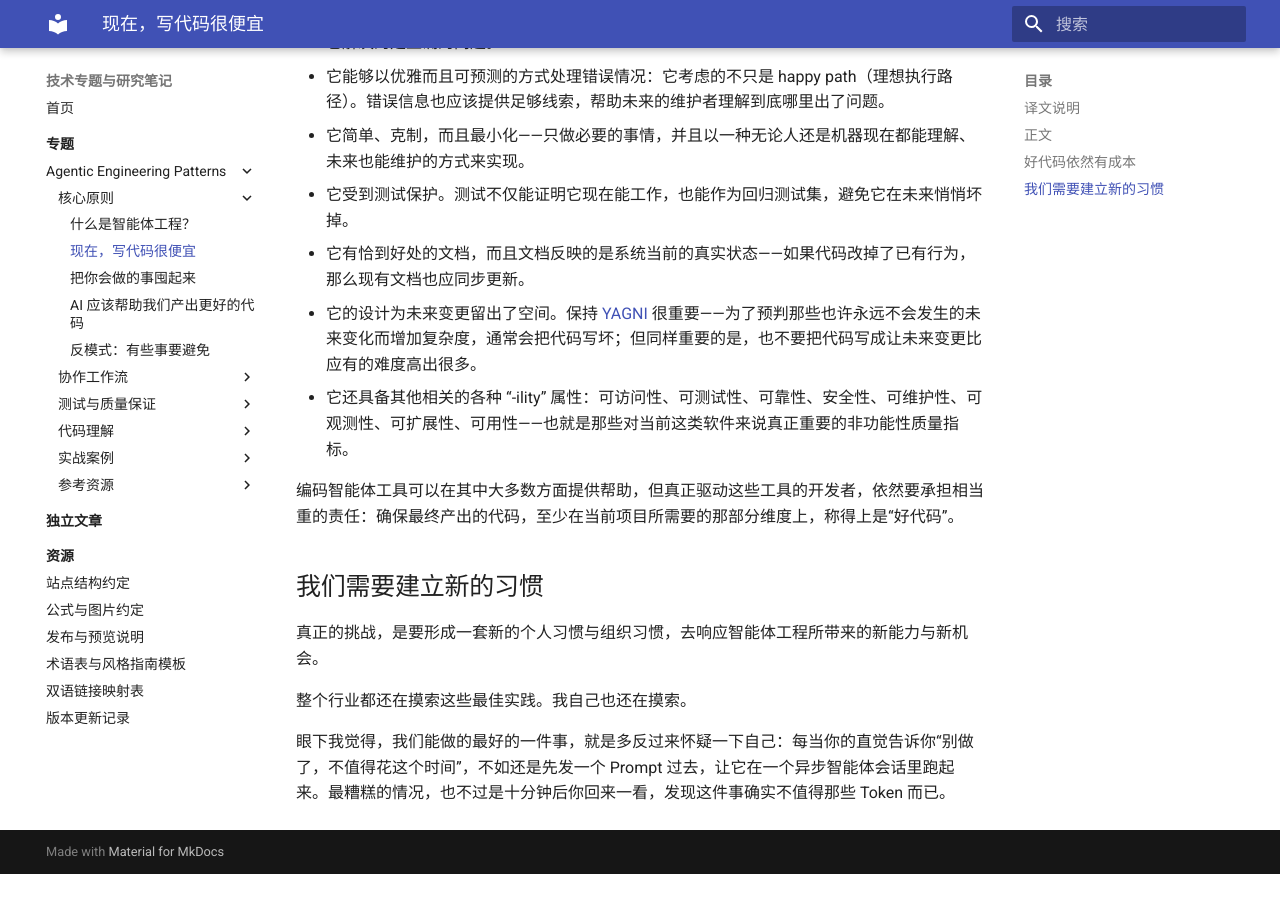
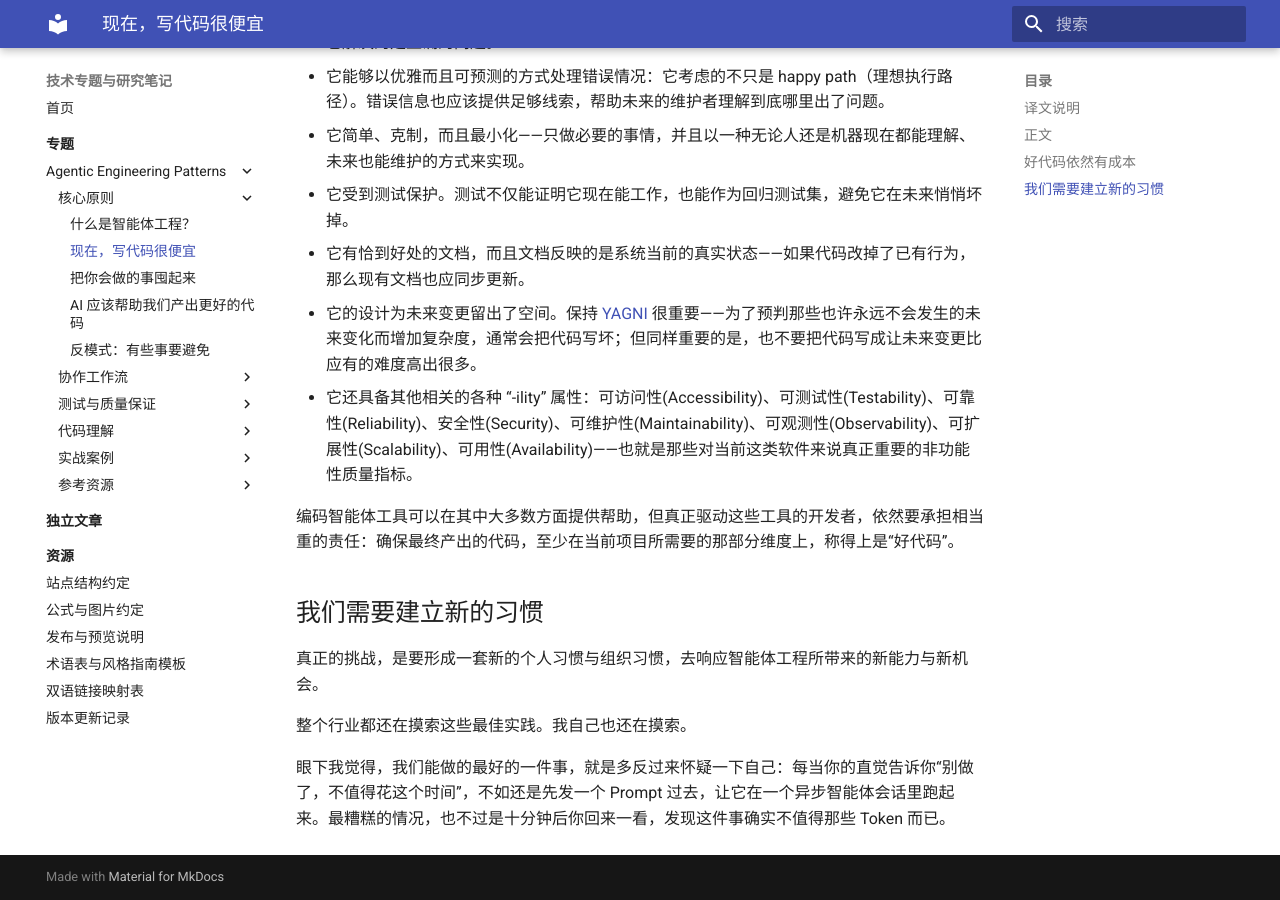
Before and after one commit to mypopydev/mypopydev.github.io, an MkDocs documentation site: the page built from docs/series/agentic-engineering-patterns/writing_code_is_cheap_now_demo_zh.md, in a window 1280 px wide and 900 px high, scrolled down 1283 px. Built offline with MkDocs 1.6.1 and Material for MkDocs 9.7.7, drawn with Linux system fonts in a browser that asks for light colours; before the commit the page ends 2157 px from its top, so only the background shows below that.

Commit message:
Bilingualize quality attribute terms

```diff
--- a/docs/series/agentic-engineering-patterns/writing_code_is_cheap_now_demo_zh.md
+++ b/docs/series/agentic-engineering-patterns/writing_code_is_cheap_now_demo_zh.md
@@ -44,7 +44,7 @@
 - 它受到测试保护。测试不仅能证明它现在能工作，也能作为回归测试集，避免它在未来悄悄坏掉。
 - 它有恰到好处的文档，而且文档反映的是系统当前的真实状态——如果代码改掉了已有行为，那么现有文档也应同步更新。
 - 它的设计为未来变更留出了空间。保持 [YAGNI](https://en.wikipedia.org/wiki/You_aren%27t_gonna_need_it) 很重要——为了预判那些也许永远不会发生的未来变化而增加复杂度，通常会把代码写坏；但同样重要的是，也不要把代码写成让未来变更比应有的难度高出很多。
-- 它还具备其他相关的各种 “-ility” 属性：可访问性、可测试性、可靠性、安全性、可维护性、可观测性、可扩展性、可用性——也就是那些对当前这类软件来说真正重要的非功能性质量指标。
+- 它还具备其他相关的各种 “-ility” 属性：可访问性(Accessibility)、可测试性(Testability)、可靠性(Reliability)、安全性(Security)、可维护性(Maintainability)、可观测性(Observability)、可扩展性(Scalability)、可用性(Availability)——也就是那些对当前这类软件来说真正重要的非功能性质量指标。
 
 编码智能体工具可以在其中大多数方面提供帮助，但真正驱动这些工具的开发者，依然要承担相当重的责任：确保最终产出的代码，至少在当前项目所需要的那部分维度上，称得上是“好代码”。
 
```
Also changed, not shown: writing_code_is_cheap_now_demo_zh.md (+1 -1 lines).
